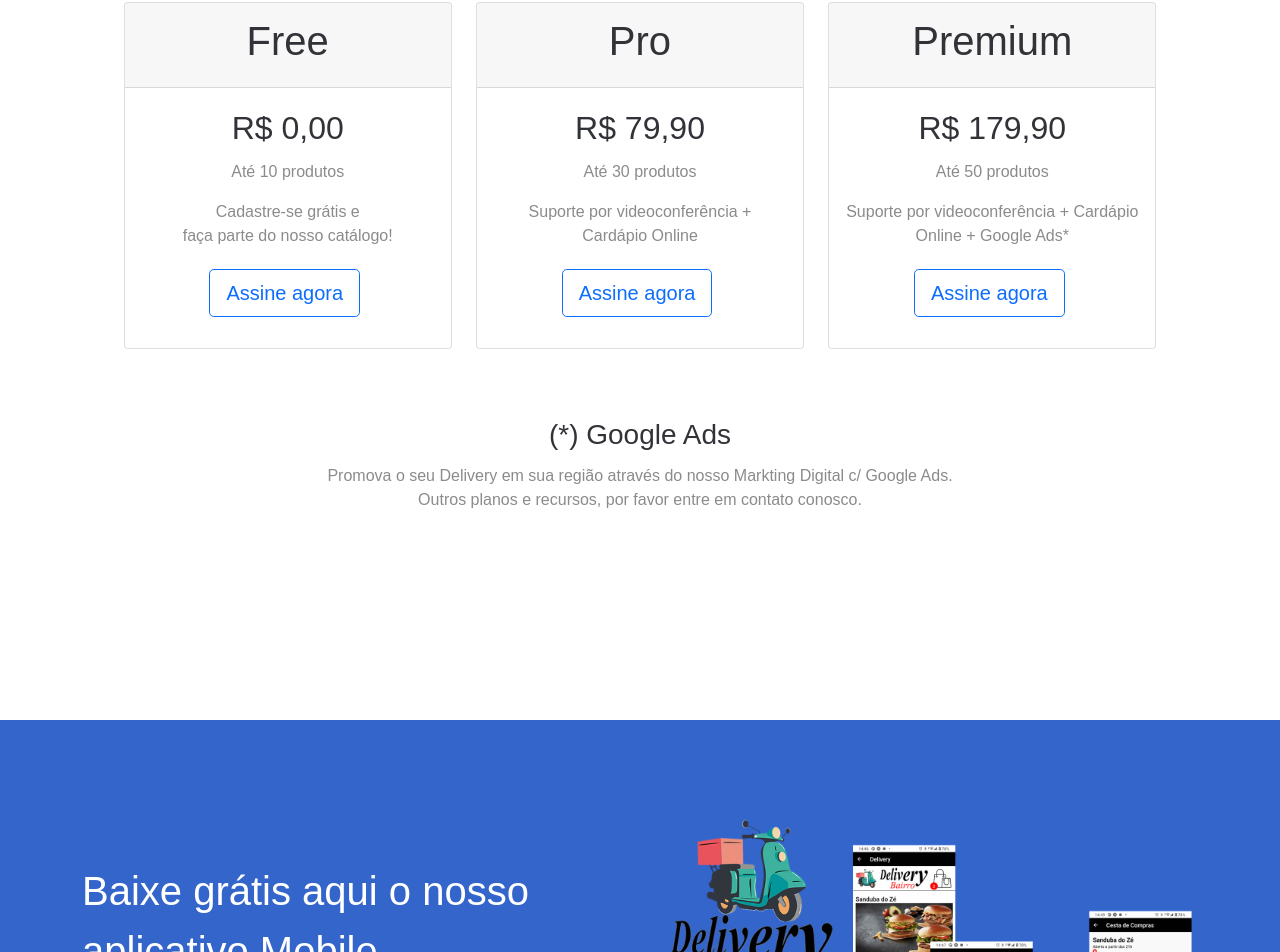
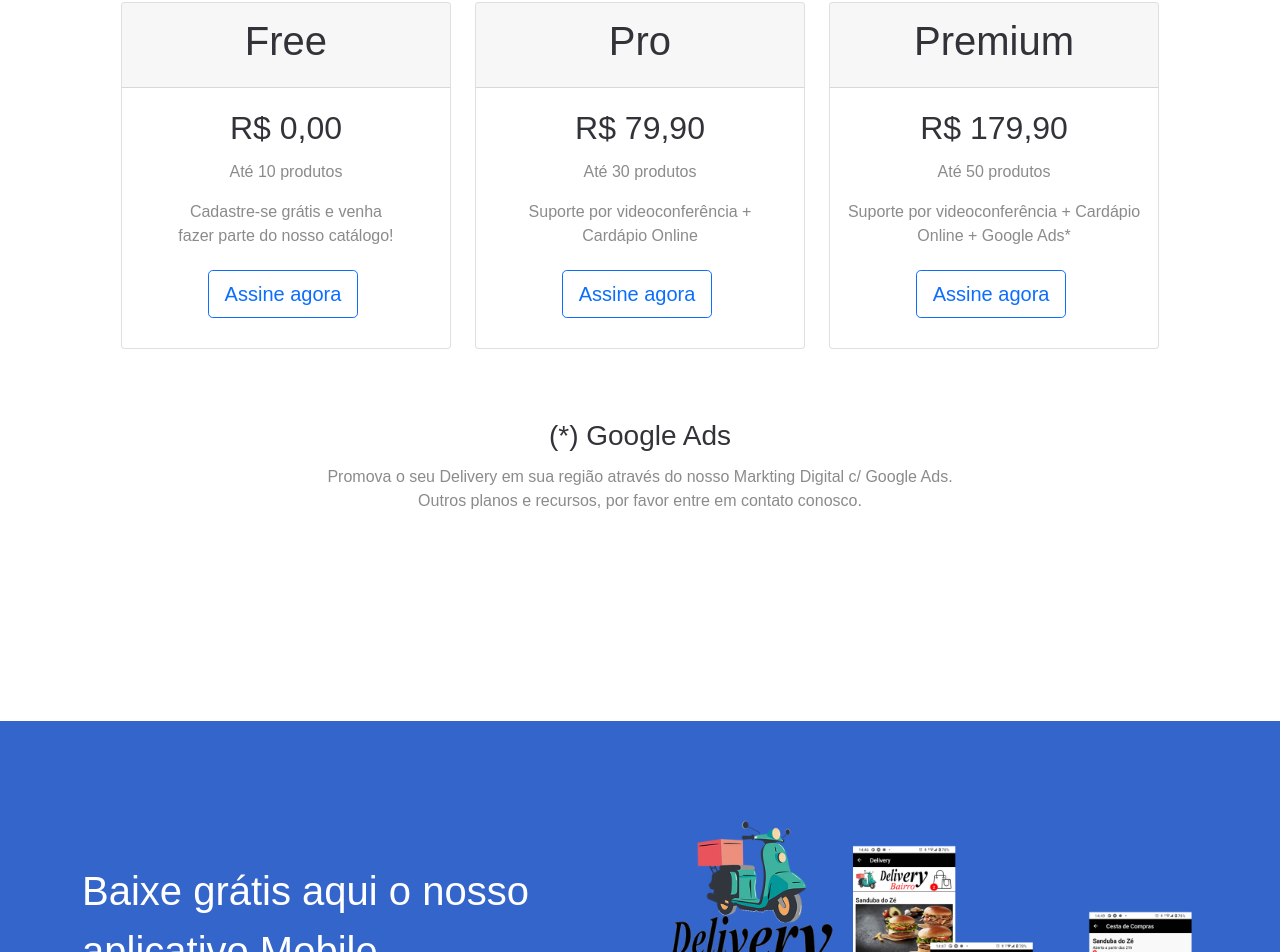
Before and after one commit to psi-ezequiasmartins/delivery-DeliveryApp, a React (Create React App) app: page / in a window 1280 px wide. Shown: the part 2619-3571 px from the top of the page. Built offline with nearby package versions, Linux system fonts and the light colour scheme; no server answers; what pdfmake would draw is missing.

Commit message:
24072024-1001

```diff
--- a/src/site/pages/banner.css
+++ b/src/site/pages/banner.css
@@ -5,10 +5,6 @@
   align-items: center;
   justify-content: center;
   height: 80vh;
-}
-
-.h4 {
-  color: orange;
 }
 
 .fade-in {
--- a/src/site/pages/planos.jsx
+++ b/src/site/pages/planos.jsx
@@ -107,7 +107,7 @@ function Planos() {
                 <div className="card-body">
                   <h2>R$ 0,00</h2>
                   <p>Até 10 produtos</p>
-                  <p>Cadastre-se grátis e <br/>faça parte do nosso catálogo!</p>
+                  <p>Cadastre-se grátis e venha<br/>fazer parte do nosso catálogo!</p>
                   <a className="btn btn-lg btn-outline-primary" data-bs-toggle="modal" href="#md_assinatura" role="button">Assine agora</a>
                 </div>
               </div>
```
